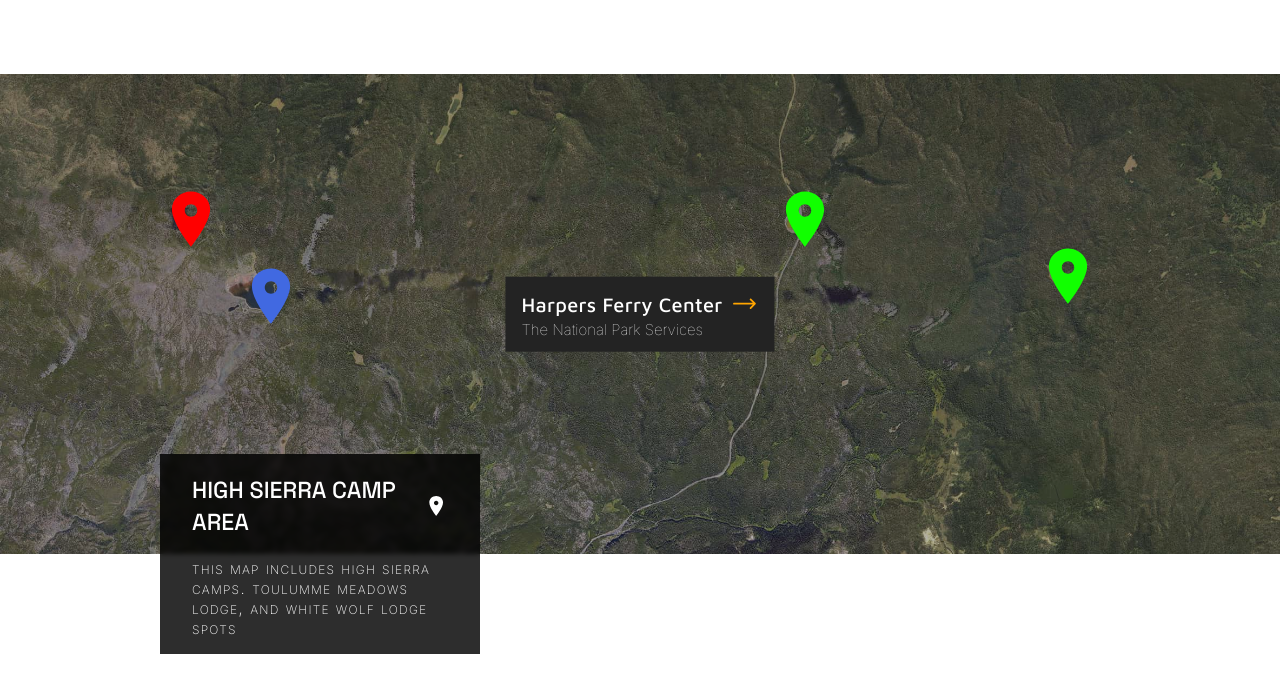
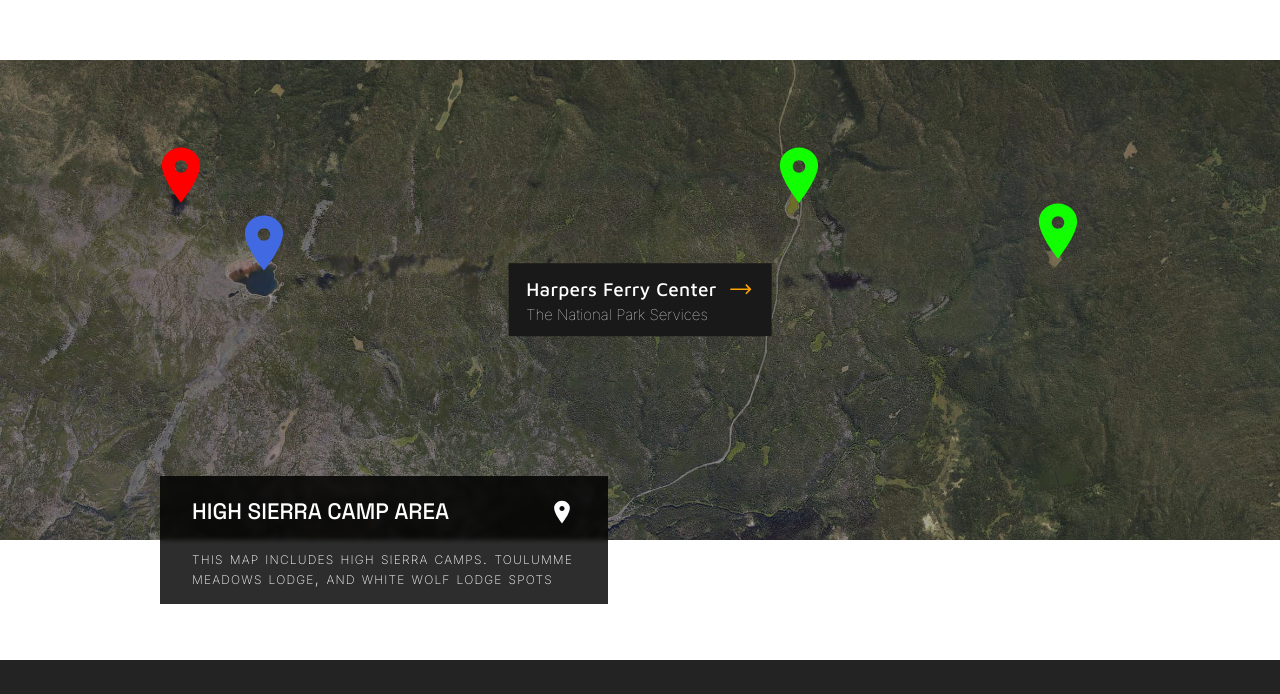
Before and after one commit to inspirer10/volcanic-wonder, a Next.js app: page /Components/Trip in a window 1280 px wide. Shown: the part 1013-1707 px from the top of the page. After the commit the page ends 1673 px from the top, so only its background shows below. Built offline with nearby package versions, Linux system fonts and the light colour scheme.

Commit message:
working links to sections

```diff
--- a/src/pages/Components/Trip.js
+++ b/src/pages/Components/Trip.js
@@ -66,7 +66,7 @@ function Trip() {
 
     return (
         <section className='your_trip_section'>
-            <article className='your_trip-wrapper'>
+            <article className='your_trip-wrapper' id='yourTrip'>
                 <img src='trip1.jpg' alt='image' />
                 <div className='views_description'>
                     <h2>YOUR TRIP</h2>
@@ -87,7 +87,7 @@ function Trip() {
                 </div>
             </article>
 
-            <article className='experience-slider-container'>
+            <article className='experience-slider-container' id='experience'>
                 <h2>Experience</h2>
                 <p className='experience_subheading'>
                     experiences from travellers
@@ -136,7 +136,7 @@ function Trip() {
                     )}
                 </div>
 
-                <div className='map_section'>
+                <div className='map_section' id='map'>
                     <Pin className='pin-icon' />
                     <Pin className='pin-icon second-pin' />
                     <Pin className='pin-icon third-pin' />
--- a/src/pages/Components/Views.js
+++ b/src/pages/Components/Views.js
@@ -86,7 +86,7 @@ function Views() {
 
     return (
         <section className='views_section-container'>
-            <article className='views_article'>
+            <article className='views_article' id='views'>
                 <img src='img1.jpg' alt='image' />
                 <div className='views_description'>
                     <h2>THE VIEWS</h2>
@@ -202,8 +202,8 @@ function Views() {
                             <p className='card-text'>
                                 Karst is a type of landscape where the
                                 dissolving of the bedrock has created sinkholes,
-                                sinking streams, caves, springs, and other
-                                characteristic features.
+                                caves, springs and other characteristic
+                                features.
                             </p>
                             <p className='button'>
                                 Explore more
--- a/src/styles/footer.scss
+++ b/src/styles/footer.scss
@@ -27,6 +27,7 @@ footer {
             font-size: 3.5rem;
             font-weight: 500;
             margin-bottom: 5%;
+            cursor: pointer;
         }
         .footer_content-wrapper {
             display: flex;
@@ -73,3 +74,11 @@ footer {
         }
     }
 }
+
+@media screen and (max-width: 1500px) {
+    footer {
+        .footer_content-container {
+            width: 70%;
+        }
+    }
+}
--- a/src/styles/trip.scss
+++ b/src/styles/trip.scss
@@ -270,8 +270,8 @@
                 }
                 .description-text {
                     color: rgb(25, 25, 25);
-                    font-size: 20px;
-                    line-height: calc(20px * 1.425);
+                    font-size: 19px;
+                    line-height: calc(19px * 1.425);
                     letter-spacing: 0.25px;
                     width: 67.5%;
                 }
@@ -343,103 +343,52 @@
             }
             .map_section {
                 position: relative;
-                margin: 7.5vh 0;
+                margin: 5vh 0;
                 .map_section_bg-image {
-                    background-image: url('/parkMap.jpg');
-                    background-size: cover;
-                    width: 100%;
-                    height: 60vh;
-                    filter: brightness(70%);
+                    filter: brightness(65%);
                 }
                 .pin-icon {
-                    position: absolute;
-                    z-index: 55;
-                    top: 39%;
-                    left: 18.5%;
+                    top: 31%;
+                    left: 18%;
                     font-size: 4.25rem;
-                    color: royalblue;
                     cursor: pointer;
                     &.second-pin {
-                        color: red;
-                        top: 23%;
-                        left: 12.25%;
+                        top: 17%;
+                        left: 11.5%;
                     }
                     &.third-pin {
-                        color: rgb(17, 255, 0);
-                        top: 23%;
-                        left: 60.25%;
+                        top: 17%;
+                        left: 59.75%;
                     }
                     &.fourth-pin {
-                        color: rgb(17, 255, 0);
-                        top: 35%;
-                        left: 80.75%;
+                        top: 28.5%;
+                        left: 80%;
                     }
                 }
                 .map_section-text {
-                    position: absolute;
-                    top: 50%;
-                    left: 50%;
-                    transform: translate(-50%, -50%);
-                    z-index: 30;
-                    color: #fff;
-                    background-color: rgb(35, 35, 35);
-                    padding: 0.8rem 1rem;
+                    background-color: rgb(25, 25, 25);
+                    padding: 0.8rem 1.1rem;
                     h6 {
-                        font-family: 'Maven Pro';
-                        letter-spacing: 0.3px;
-                        font-size: 20px;
-                        font-weight: 500;
-                        display: flex;
-                        align-items: center;
-                        justify-content: space-between;
+                        letter-spacing: 0.25px;
+                        font-size: 19px;
                         .arrow-icon {
-                            color: orange;
-                            font-size: 28px;
-                            margin-left: 0.5rem;
-                            display: flex;
-                            justify-content: center;
-                            align-items: center;
+                            font-size: 26px;
+                            margin-left: 0.7rem;
                         }
                     }
                     p {
-                        margin-top: 2px;
-                        font-size: 15px;
-                        font-weight: 100;
+                        margin-top: 3px;
                     }
                 }
                 .map_section-description {
-                    color: #fff;
                     background-color: rgba(0, 0, 0, 0.825);
-                    position: absolute;
-                    left: 12.5%;
-                    bottom: 0;
-                    transform: translateY(50%);
-                    width: auto;
-                    width: 25%;
-                    padding: 1rem 2rem;
-                    backdrop-filter: blur(2.5px);
+                    width: 35%;
                     h6 {
                         margin: 0.25rem 0 1.25rem;
-                        font-family: "Space Grotesk", sans-serif;
-                        font-size: 1.45rem;
-                        line-height: 2rem;
-                        font-weight: 500;
-                        text-transform: uppercase;
-                        display: flex;
-                        align-items: center;
-                        justify-content: space-between;
-                        user-select: none;
-                        .icon {
-                            font-size: 1.75rem;
-                        }
+                        font-size: 1.4rem;
                     }
                     .description_paragraph {
-                        font-size: 17px;
-                        font-weight: 200;
-                        font-variant: small-caps;
-                        letter-spacing: 1.25px;
-                        text-align: left;
-                        user-select: none;
+                        letter-spacing: 1.2px;
                     }
                 }
             }
--- a/src/styles/views.scss
+++ b/src/styles/views.scss
@@ -482,7 +482,7 @@
                     margin: 0.3rem 0;
                 }
                 .description-text {
-                    color: rgb(110, 110, 110);
+                    color: rgb(25, 25, 25);
                     width: 35vw;
                     font-size: 19px;
                     line-height: calc(19px * 1.4);
```
Also changed, not shown: src/pages/Components/Footer.js (+13 -5 lines), src/pages/Components/Header.js (+11 -4 lines), src/pages/Components/Introduction.js (+11 -1 lines).
